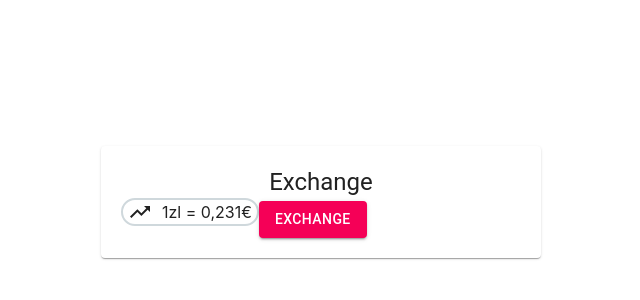
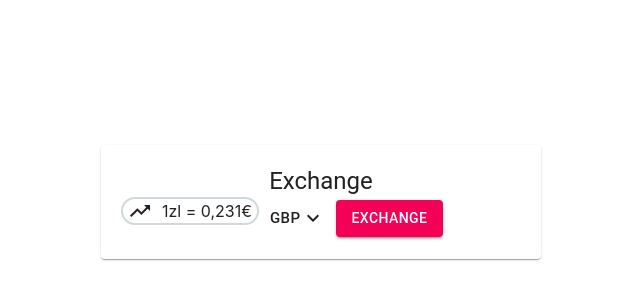
Before and after one commit to FlorianBouron/currency-exchange, a React (Create React App) app: page / in a window 1280 px wide. Shown: the part 198-498 px from the top of the page, without its empty margins (319-959 px from the left). Built offline with nearby package versions, Linux system fonts and the light colour scheme; the HTML template or start-up script is replaced by a standard one.

Commit message:
Add CurrencySelector component

```diff
--- /dev/null
+++ b/src/components/CurrencySelector/CurrencySelector.js
@@ -0,0 +1,89 @@
+import React, { Fragment } from "react";
+import PropTypes from "prop-types";
+import Button from "@material-ui/core/Button";
+import Menu from "@material-ui/core/Menu";
+import MenuItem from "@material-ui/core/MenuItem";
+import KeyboardArrowDown from "@material-ui/icons/KeyboardArrowDown";
+
+class CurrencySelector extends React.PureComponent {
+  constructor(props) {
+    super(props);
+    const { currentCurrency } = props;
+    this.state = {
+      currentCurrency,
+      anchorEl: null
+    };
+  }
+
+  handleClickButton = event => {
+    this.setState({ anchorEl: event.currentTarget });
+  };
+
+  handleClickItem = name => {
+    const { onChange } = this.props;
+    this.setState(
+      {
+        currentCurrency: name,
+        anchorEl: null
+      },
+      onChange(name)
+    );
+  };
+
+  handleCloseMenu = () => {
+    this.setState({
+      anchorEl: null
+    });
+  };
+
+  render() {
+    const { currentCurrency, anchorEl } = this.state;
+    const { wallets } = this.props;
+    return (
+      <Fragment>
+        <Button
+          size="large"
+          aria-owns={anchorEl ? "currency-selector" : undefined}
+          aria-haspopup="true"
+          onClick={this.handleClickButton}
+        >
+          {currentCurrency}
+          <KeyboardArrowDown />
+        </Button>
+        <Menu
+          id="currency-selector"
+          anchorEl={anchorEl}
+          open={Boolean(anchorEl)}
+          onClose={this.handleCloseMenu}
+        >
+          {wallets.map(wallet => {
+            const { name, id } = wallet;
+            return (
+              <MenuItem onClick={() => this.handleClickItem(name)} key={id}>
+                {name}
+              </MenuItem>
+            );
+          })}
+        </Menu>
+      </Fragment>
+    );
+  }
+}
+
+CurrencySelector.propTypes = {
+  currentCurrency: PropTypes.string.isRequired,
+  wallets: PropTypes.arrayOf(
+    PropTypes.shape({
+      id: PropTypes.string.isRequired,
+      name: PropTypes.string.isRequired,
+      amount: PropTypes.number.isRequired
+    })
+  ),
+  onChange: PropTypes.func.isRequired
+};
+
+CurrencySelector.defaultProps = {
+  wallets: []
+};
+
+export default CurrencySelector;
--- /dev/null
+++ b/src/components/CurrencySelector/index.js
@@ -0,0 +1,3 @@
+import CurrencySelector from "./CurrencySelector";
+
+export default CurrencySelector;
--- a/src/containers/App/App.js
+++ b/src/containers/App/App.js
@@ -3,9 +3,27 @@ import Paper from "@material-ui/core/Paper";
 import Typography from "@material-ui/core/Typography";
 import Button from "@material-ui/core/Button";
 import CurrentRate from "../../components/CurrentRate";
+import CurrencySelector from "../../components/CurrencySelector";
 import styles from "./App.module.scss";
 
 const App = () => {
+  const wallets = [
+    {
+      id: "wallet-id-0",
+      name: "GBP",
+      amount: 200
+    },
+    {
+      id: "wallet-id-1",
+      name: "EUR",
+      amount: 85
+    },
+    {
+      id: "wallet-id-2",
+      name: "USD",
+      amount: 1000
+    }
+  ];
   return (
     <div className={styles["app-container"]}>
       <Paper className={styles["app-paper"]}>
@@ -13,6 +31,11 @@ const App = () => {
           Exchange
         </Typography>
         <CurrentRate rateFrom="1zl" rateTo="0,231€" />
+        <CurrencySelector
+          currentCurrency="GBP"
+          wallets={wallets}
+          onChange={() => {}}
+        />
         <Button variant="contained" color="secondary">
           Exchange
         </Button>
```
Also changed, not shown: 2 other files (tests, documents, lock files or other folders).
